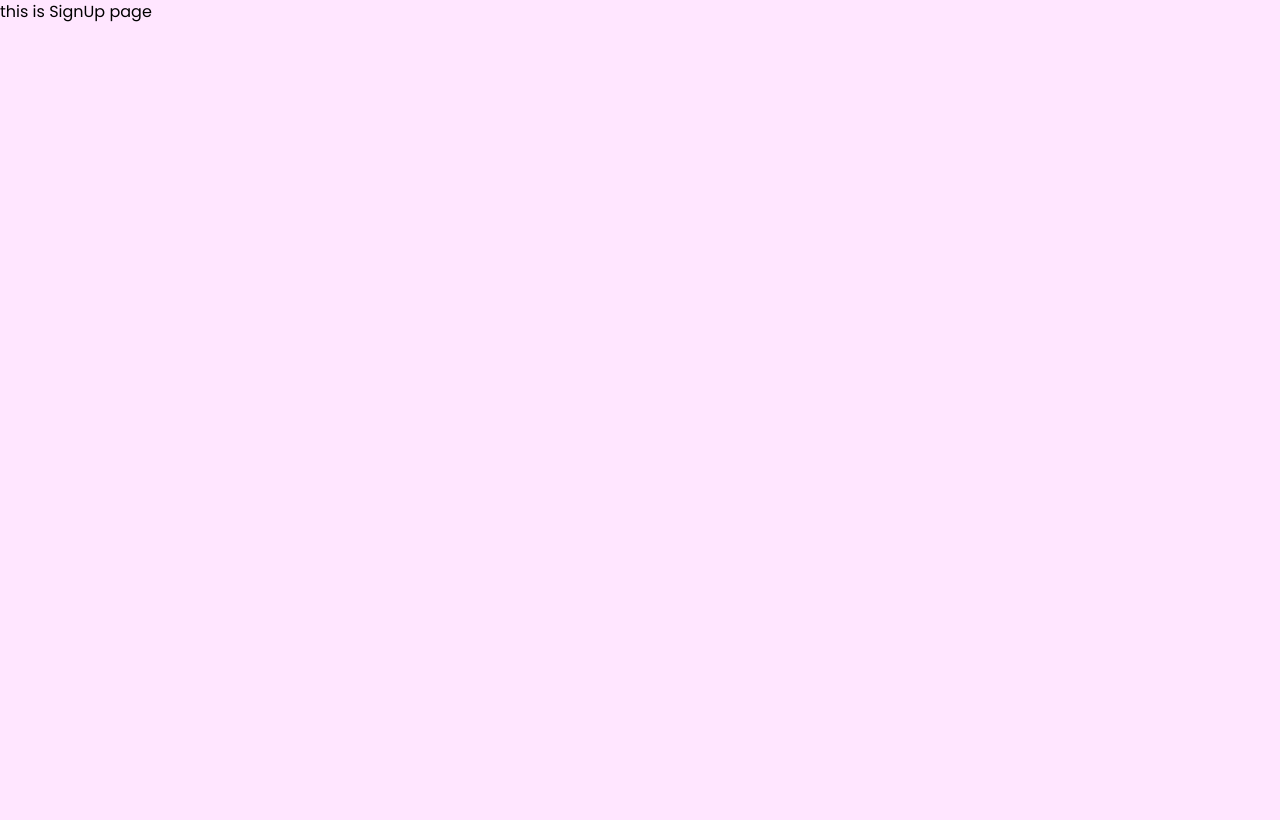
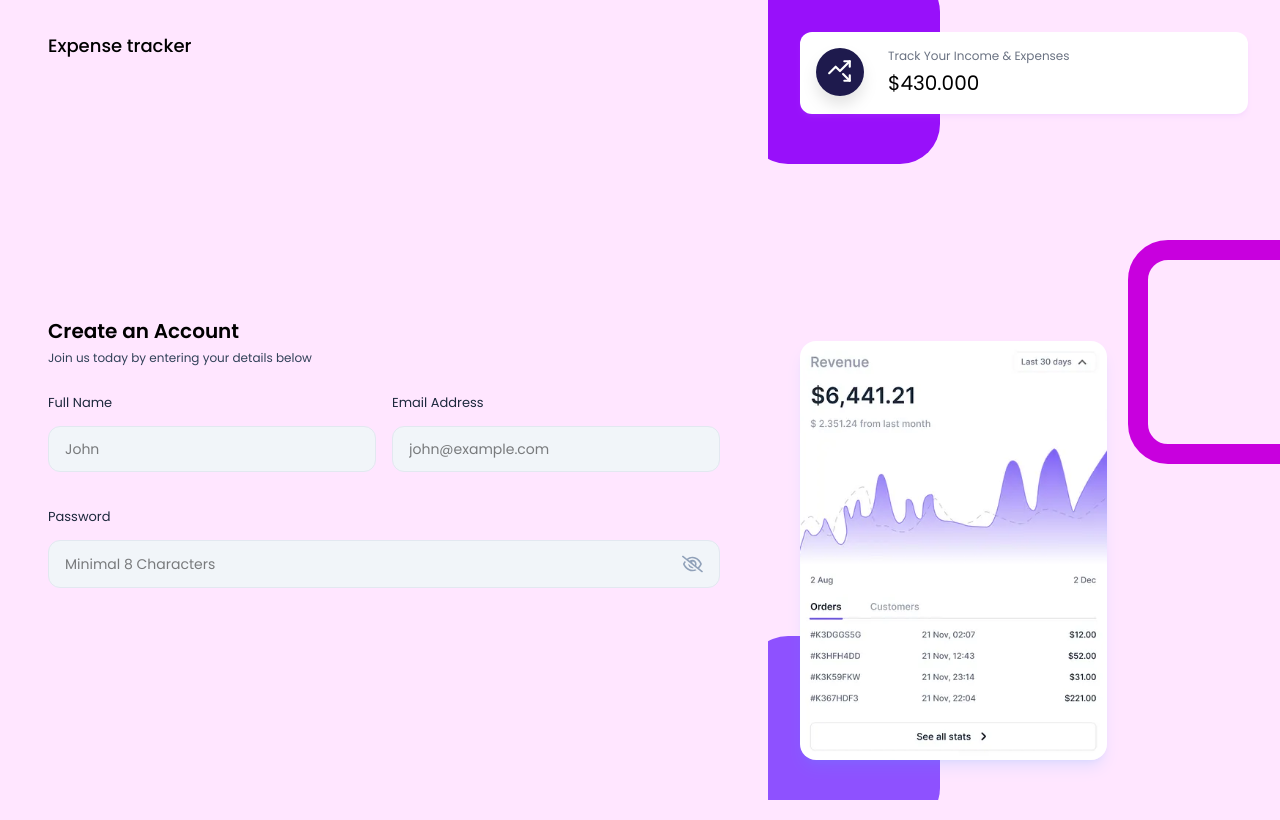
Before and after one commit to rhizaqi/expense-tracker, a React (Vite) app in the folder fe-expense-tracker/: page /signup in a window 1280 px wide. Built offline with nearby package versions, Linux system fonts and the light colour scheme.

Commit message:
do some signup

```diff
--- a/fe-expense-tracker/src/components/inputs/input.jsx
+++ b/fe-expense-tracker/src/components/inputs/input.jsx
@@ -2,7 +2,7 @@ import { useState } from "react";
 import { FaRegEye, FaRegEyeSlash } from "react-icons/fa6";
 
 export default function Input({ value, onChange, placeholder, label, type }) {
-  const [showPassword, setShowPassword] = useState();
+  const [showPassword, setShowPassword] = useState(false);
 
   const toggleShowPassword = () => {
     setShowPassword(!showPassword);
@@ -15,7 +15,7 @@ export default function Input({ value, onChange, placeholder, label, type }) {
       <div className="input-box">
         <input
           type={
-            type == "password " ? (showPassword ? "text" : "password") : type
+            type == "password" ? (showPassword ? "text" : "password") : type
           }
           placeholder={placeholder}
           className="w-full bg-transparent outline-none"
--- a/fe-expense-tracker/src/pages/Auth/Login.jsx
+++ b/fe-expense-tracker/src/pages/Auth/Login.jsx
@@ -3,7 +3,6 @@ import AuthLayout from "../../components/layouts/AuthLayout";
 import { Link, useNavigate } from "react-router-dom";
 import Input from "../../components/inputs/input";
 import { validateEmail } from "../../utility/helper";
-
 
 export default function Login() {
   const [email, setEmail] = useState("");
--- a/fe-expense-tracker/src/pages/Auth/SignUp.jsx
+++ b/fe-expense-tracker/src/pages/Auth/SignUp.jsx
@@ -1,8 +1,60 @@
-export default function SignUp  ()  {
+import { useState } from "react";
+import AuthLayout from "../../components/layouts/AuthLayout";
+import { Link, useNavigate } from "react-router-dom";
+import Input from "../../components/inputs/input";
+import { validateEmail } from "../../utility/helper";
 
-    return (
-        <>
-        this is SignUp page
-        </>
-    )
+export default function SignUp() {
+  const [profilePict, setProfilePict] = useState(null);
+  const [fullName, setFullName] = useState("");
+  const [email, setEmail] = useState("");
+  const [password, setPassword] = useState("");
+  const [error, setError] = useState("");
+
+  const navigate = useNavigate();
+
+  const handleSignUp = async (event) => {};
+
+  return (
+    <AuthLayout>
+      <div className="lg:w-[100%] h-auto md:h-full mt-10 md:mt-10 flex flex-col justify-center">
+        <h3 className="text-xl font-semibold text-black">Create an Account</h3>
+        <p className="text-xs text-slate-700 mt-[5px] mb-6 ">
+          Join us today by entering your details below
+        </p>
+
+        <form onSubmit={handleSignUp}>
+
+
+
+          <div className="grid grid-col-1 md:grid-cols-2 gap-4">
+            <Input
+              value={fullName}
+              onChange={(target) => setFullName(target.value)}
+              label="Full Name"
+              placeholder="John"
+              type="text"
+            />
+            <Input
+              value={email}
+              onChange={({ target }) => setEmail(target.value)}
+              label="Email Address"
+              placeholder="john@example.com"
+              type="text"
+            />
+
+            <div className="col-span-2">
+              <Input
+                value={password}
+                onChange={({ target }) => setPassword(target.value)}
+                label="Password"
+                placeholder="Minimal 8 Characters"
+                type="password"
+              />
+            </div>
+          </div>
+        </form>
+      </div>
+    </AuthLayout>
+  );
 }
```
